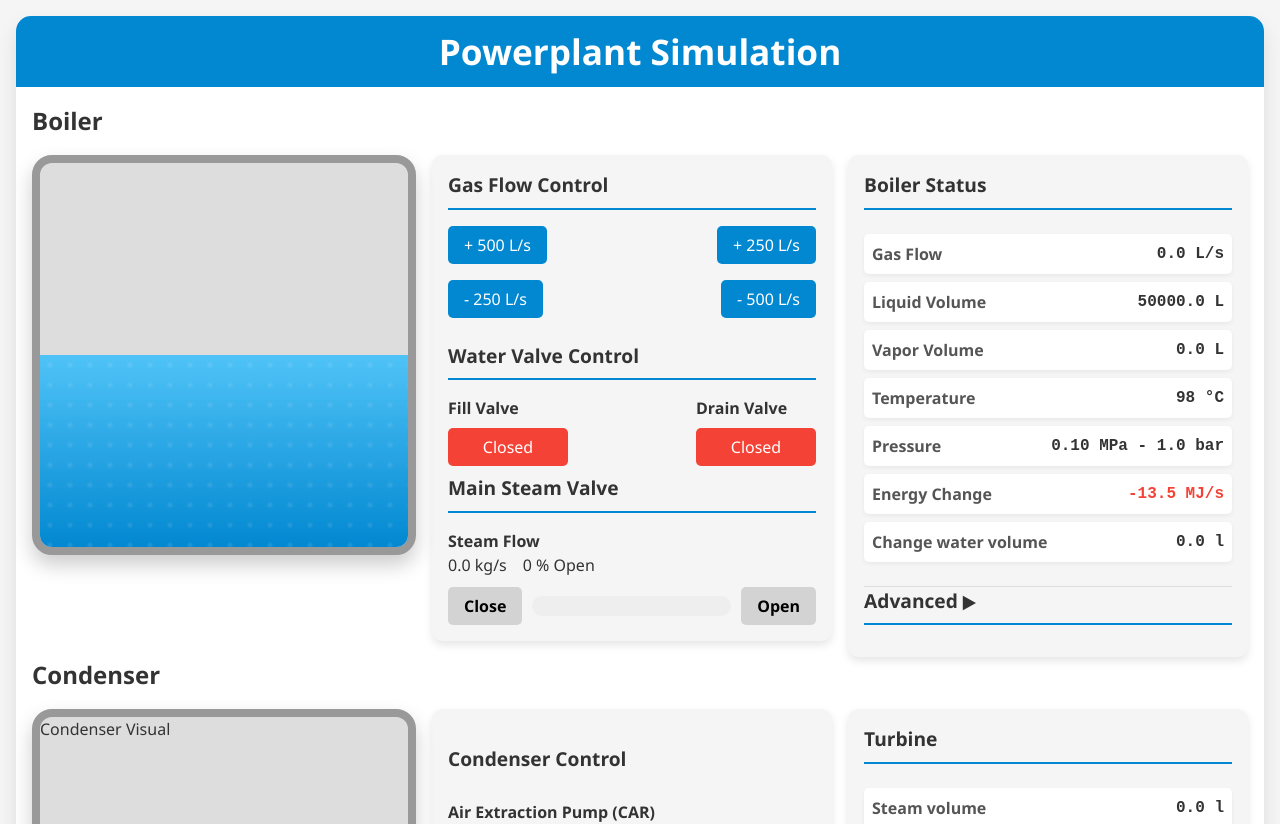
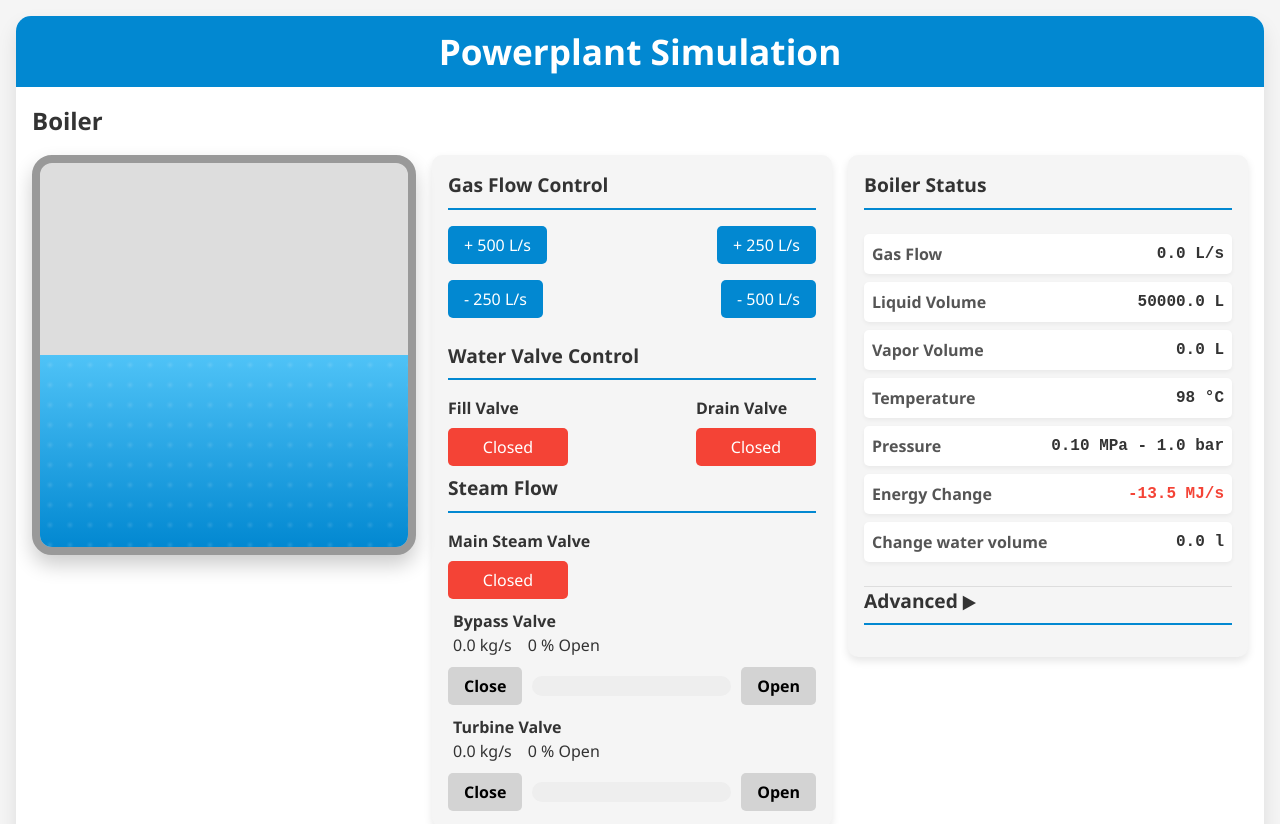
Before and after one commit to NarubyRiverlione/steamboiler, a React (Vite) app: page / in a window 1280 px wide. Shown: the top 824 px of the page. Built offline with nearby package versions, Linux system fonts and the light colour scheme.

Commit message:
Main Steam Valve - Bypass Valve refactor added Turbine valve (dummy)

```diff
--- a/src/components/Boiler/BoilerReadouts.tsx
+++ b/src/components/Boiler/BoilerReadouts.tsx
@@ -14,7 +14,7 @@ const BoilerReadouts = () => {
       energyDelta,
       steamMass,
       energy,
-      mainSteamValvePosition,
+      bypassValvePosition: BypassValvePosition,
       deltaWaterVolume,
     },
   } = usePowerPlant()
@@ -103,7 +103,7 @@ const BoilerReadouts = () => {
             <div className="readout-item">
               <span className="label">Steam Removal</span>
               <span className="value">
-                {((mainSteamValvePosition / 100) * MaxSteamRemovalRate).toFixed(1)} kg/h
+                {((BypassValvePosition / 100) * MaxSteamRemovalRate).toFixed(1)} kg/h
               </span>
             </div>
           </div>
--- a/src/components/Boiler/BoilerSteamValveControl.tsx
+++ b/src/components/Boiler/BoilerSteamValveControl.tsx
@@ -3,24 +3,51 @@ import usePowerPlant from "../../context/PowerPlantContext"
 import ValveSlider from "../ValveSlider"
 
 const {
-  CstBoiler: { MainSteamValveStep },
+  CstBoiler: { BypassValveStep, TurbineValveStep },
 } = CstSimulation
 const BoilerSteamValveControl = () => {
   const {
-    boilerState: { mainSteamValvePosition, steamFlowOut },
-    adjustMainSteamValve,
+    boilerState: {
+      bypassValvePosition,
+      turbineValvePosition,
+      bypassSteamFlowOut,
+      turbineSteamFlowOut,
+      mainSteamValve,
+    },
+    adjustBypassValve,
+    toggleMainSteamValve,
+    adjustTurbineValve,
   } = usePowerPlant()
 
   return (
     <div className="component-controls">
-      <h3>Main Steam Valve</h3>
+      <h3>Steam Flow</h3>
+
+      <div className="valve-buttons">
+        <div>
+          <h4>Main Steam Valve</h4>
+          <button
+            className={`valve-button ${mainSteamValve ? "open" : "closed"}`}
+            onClick={toggleMainSteamValve}
+          >
+            {mainSteamValve ? "Open" : "Closed"}
+          </button>
+        </div>
+      </div>
 
       <ValveSlider
-        Label="Steam Flow"
-        Value={`${steamFlowOut.toFixed(1)} kg/s`}
-        Position={mainSteamValvePosition}
-        Step={MainSteamValveStep}
-        cbAdjust={adjustMainSteamValve}
+        Label="Bypass Valve"
+        Value={`${bypassSteamFlowOut.toFixed(1)} kg/s`}
+        Position={bypassValvePosition}
+        Step={BypassValveStep}
+        cbAdjust={adjustBypassValve}
+      />
+      <ValveSlider
+        Label="Turbine Valve"
+        Value={`${turbineSteamFlowOut.toFixed(1)} kg/s`}
+        Position={turbineValvePosition}
+        Step={TurbineValveStep}
+        cbAdjust={adjustTurbineValve}
       />
     </div>
   )
--- a/src/components/Condenser/CondenserControlPanel.tsx
+++ b/src/components/Condenser/CondenserControlPanel.tsx
@@ -30,7 +30,8 @@ const CondenserControlPanel = () => {
   const recirculationPumpFlowRate = (recirculationPumpValvePosition / 100) * RecirculationPump_MaxFlowRate
   return (
     <div className="controls-panel">
-      <h3>Condenser Control</h3>
+      <div className="component-controls">
+        <h3>Pressure Control</h3>
 
         {/* Air Extraction Pump (CAR) Controls */}
         <div className="control-section">
@@ -58,10 +59,12 @@ const CondenserControlPanel = () => {
             cbAdjust={adjustSjaeValvePosition}
           />
         </div>
+      </div>
+      {/* Recirculation Pump Controls */}
+      <div className="component-controls">
+        <h3>Recirculation Pump</h3>
 
-      {/* Recirculation Pump Controls */}
         <div className="control-section">
-        <h4>Recirculation Pump</h4>
           <ValveSlider
             Label="Flow Rate:"
             Position={recirculationPumpValvePosition * 100}
@@ -70,9 +73,11 @@ const CondenserControlPanel = () => {
             cbAdjust={adjustRecirculationPumpValvePosition}
           />
         </div>
+      </div>
       {/* Condensation Pump Controls */}
+      <div className="component-controls">
         <div className="control-section">
-        <h4>Condensation Pump</h4>
+          <h3>Condensation Pump</h3>
           <ValveSlider
             Label="Flow Rate:"
             Position={condensationPumpValvePosition * 100}
@@ -81,6 +86,7 @@ const CondenserControlPanel = () => {
           />
         </div>
       </div>
+    </div>
   )
 }
 
--- a/src/components/simulator.css
+++ b/src/components/simulator.css
@@ -47,7 +47,12 @@
   width: 100%;
   height: 100%;
   animation: bubbling 2s infinite;
-  background-image: radial-gradient(circle at center, rgba(255, 255, 255, 0.4) 0, rgba(255, 255, 255, 0.1) 20%, transparent 30%);
+  background-image: radial-gradient(
+    circle at center,
+    rgba(255, 255, 255, 0.4) 0,
+    rgba(255, 255, 255, 0.1) 20%,
+    transparent 30%
+  );
   background-size: 20px 20px;
 }
 
@@ -103,7 +108,8 @@
 .valve-status {
   display: flex;
   justify-content: space-between;
-  margin-bottom: 5px;
+  margin: 5px;
+  padding-top: 5px;
 }
 .valve-slider-readouts {
   display: flex;
--- a/src/context/Boiler/BoilerReducer.ts
+++ b/src/context/Boiler/BoilerReducer.ts
@@ -15,9 +15,12 @@ export const initialBoilerState: BoilerState = {
   energy: calculateHeatingEnergy(CstBoiler.StartWaterVolume, 0, CstBoiler.StartTemperature), // kJ
   energyDelta: 0, // kJ/s
   steamMass: 0, // kg - Mass of steam currently in the boiler
-  mainSteamValvePosition: 0, // 0-100% open
-  steamFlowOut: 0, // g/s
+  bypassValvePosition: 0, // 0-100% open
+  turbineValvePosition: 0, // 0-100% open
+  bypassSteamFlowOut: 0, // g/s
+  turbineSteamFlowOut: 0, // g/s
   deltaWaterVolume: 0,
+  mainSteamValve: false, // closed
 }
 
 function boilerReducer(state: BoilerState, action: BoilerAction): BoilerState {
@@ -27,32 +30,43 @@ function boilerReducer(state: BoilerState, action: BoilerAction): BoilerState {
         ...state,
         gasFlow: Math.min(CstBoiler.MaxGasFlow, state.gasFlow + action.amount), // Cap at 10 L/s
       }
-
     case "DECREASE_GAS_FLOW":
       return {
         ...state,
         gasFlow: Math.max(0, state.gasFlow - action.amount),
       }
-
     case "TOGGLE_FILL_VALVE":
       return {
         ...state,
         fillValveOpen: !state.fillValveOpen,
       }
-
     case "TOGGLE_DRAIN_VALVE":
       return {
         ...state,
         drainValveOpen: !state.drainValveOpen,
       }
-
-    case "ADJUST_MAIN_STEAM_VALVE": {
+    case "TOGGLE_MAIN_STEAM_VALVE":
+      return {
+        ...state,
+        // only open Main Steam Valve if pressure is above Minimum
+        mainSteamValve: !state.mainSteamValve && state.pressure > CstBoiler.MainSteamValveMinimumPressure,
+      }
+    case "ADJUST_STEAM_BYPASS_VALVE": {
       // Ensure the valve position stays within 0-100%
-      const newPosition = Math.max(0, Math.min(100, state.mainSteamValvePosition + action.amount))
+      const bypassValvePosition = Math.max(0, Math.min(100, state.bypassValvePosition + action.amount))
 
       return {
         ...state,
-        mainSteamValvePosition: newPosition,
+        bypassValvePosition,
+      }
+    }
+    case "ADJUST_STEAM_TURBINE_VALVE": {
+      // Ensure the valve position stays within 0-100%
+      const turbineValvePosition = Math.max(0, Math.min(100, state.turbineValvePosition + action.amount))
+
+      return {
+        ...state,
+        turbineValvePosition,
       }
     }
     case "ADD_CONDENSATION_WATER": {
--- a/src/context/Boiler/BoilerTick.ts
+++ b/src/context/Boiler/BoilerTick.ts
@@ -92,8 +92,8 @@ function BoilerTick(boilerState: BoilerState): BoilerState {
   // --- Steam Removal Calculation ---
 
   // Only attempt to remove steam if there's steam and the valve is open
-  if (boilerState.mainSteamValvePosition > 0 && boilerState.steamMass > 0) {
-    const steamRemovalRate = (boilerState.mainSteamValvePosition / 100) * CstBoiler.MaxSteamRemovalRate
+  if (boilerState.bypassValvePosition > 0 && boilerState.steamMass > 0) {
+    const steamRemovalRate = (boilerState.bypassValvePosition / 100) * CstBoiler.MaxSteamRemovalRate
     removedSteamMass = Math.min(boilerState.steamMass, steamRemovalRate * CstSimulation.DeltaTime)
 
     // Calculate energy loss from steam removal
@@ -168,19 +168,24 @@ function BoilerTick(boilerState: BoilerState): BoilerState {
     newPressure = Math.max(atmosphericPressure, calculatedPressure)
   }
 
-  // steam flow out via the Steam Master Valve
-  const newSteamOutFlow =
-    newSteamMass > 0.1 ? (boilerState.mainSteamValvePosition / 100) * CstBoiler.MaxSteamRemovalRate : 0
+  // steam flow out via the Bypass  Valve
+  const newBypassOutFlow =
+    newSteamMass > 0.1 ? (boilerState.bypassValvePosition / 100) * CstBoiler.MaxSteamRemovalRate : 0
+  // steam flow out via the Turbine Valve
+  const maxTurbineFlow = newSteamMass - newBypassOutFlow
+  const newTurbineOutFlow =
+    maxTurbineFlow > 0.1 ? (boilerState.turbineValvePosition / 100) * CstBoiler.MaxSteamRemovalRate : 0
 
   return {
     ...boilerState,
-    waterVolume: Number(newWaterVolume.toFixed(1)),
-    temperature: Number(newTemperature.toFixed(1)),
-    pressure: Number(newPressure.toFixed(1)),
-    steamMass: Number(newSteamMass.toFixed(6)), // Store updated steam mass with higher precision
-    energy: Number(newEnergy.toFixed(1)),
-    energyDelta: Number((energyChange / CstSimulation.DeltaTime).toFixed(1)),
-    steamFlowOut: Number(newSteamOutFlow.toFixed(1)),
+    waterVolume: newWaterVolume,
+    temperature: newTemperature,
+    pressure: newPressure,
+    steamMass: newSteamMass, // Store updated steam mass with higher precision
+    energy: newEnergy,
+    energyDelta: energyChange / CstSimulation.DeltaTime,
+    bypassSteamFlowOut: newBypassOutFlow,
+    turbineSteamFlowOut: newTurbineOutFlow,
     deltaWaterVolume: newWaterVolume - boilerState.waterVolume,
   }
 }
--- a/src/context/PowerPlantProvider.tsx
+++ b/src/context/PowerPlantProvider.tsx
@@ -24,7 +24,7 @@ function PowerPlantProvider({ children }: { children: ReactNode }) {
       boilerDispatch({ type: "SIMULATE_TICK" })
 
       // condenser vacuum
-      const { steamFlowOut } = boilerState
+      const { bypassSteamFlowOut: steamFlowOut } = boilerState
       condenserDispatch({ type: "SIMULATE_TICK", payload: { boilerSteamFlow: steamFlowOut } })
 
       // add condensation water to the boiler
@@ -36,7 +36,7 @@ function PowerPlantProvider({ children }: { children: ReactNode }) {
     }
   }, [boilerState, condenserState, condenserDispatch])
 
-  // Boiler action creators
+  //#region  Boiler action creators
   const increaseGasFlow = (amount: number) => {
     boilerDispatch({ type: "INCREASE_GAS_FLOW", amount })
   }
@@ -49,11 +49,18 @@ function PowerPlantProvider({ children }: { children: ReactNode }) {
   const toggleDrainValve = () => {
     boilerDispatch({ type: "TOGGLE_DRAIN_VALVE" })
   }
-  const adjustMainSteamValve = (amount: number) => {
-    boilerDispatch({ type: "ADJUST_MAIN_STEAM_VALVE", amount })
+  const adjustBypassValve = (amount: number) => {
+    boilerDispatch({ type: "ADJUST_STEAM_BYPASS_VALVE", amount })
   }
+  const toggleMainSteamValve = () => {
+    boilerDispatch({ type: "TOGGLE_MAIN_STEAM_VALVE" })
+  }
+  const adjustTurbineValve = (amount: number) => {
+    boilerDispatch({ type: "ADJUST_STEAM_TURBINE_VALVE", amount })
+  }
+  //#endregion
 
-  // Condenser action creators
+  //#region Condenser action creators
   const toggleAirExtractionPump = () => {
     condenserDispatch({
       type: "SET_AIR_EXTRACTION_PUMP_ENABLED",
@@ -93,19 +100,26 @@ function PowerPlantProvider({ children }: { children: ReactNode }) {
       payload: { condensationPumpValvePosition },
     })
   }
+  //#endregion
 
   return (
     <PowerPlantContext.Provider
       value={{
+        // boiler reducer
         boilerState,
         boilerDispatch,
+        // condenser reducer
         condenserState,
         condenserDispatch,
+        // boiler actions
         increaseGasFlow,
         decreaseGasFlow,
         toggleFillValve,
         toggleDrainValve,
-        adjustMainSteamValve,
+        adjustBypassValve,
+        toggleMainSteamValve,
+        adjustTurbineValve,
+        // condenser actions
         toggleAirExtractionPump,
         toggleSjae,
         adjustSjaeValvePosition,
--- a/src/context/const.ts
+++ b/src/context/const.ts
@@ -18,7 +18,9 @@ export const CstSimulation = {
     SteamExpansionFactorMedium: 1200, // For temperatures 100-150°C
     SteamExpansionFactorHigh: 800, // For temperatures > 150°C
     MaxSteamRemovalRate: 150, // kg/second when valve is fully open
-    MainSteamValveStep: 5,
+    BypassValveStep: 5, // % per click open/close
+    TurbineValveStep: 5, // % per click open/close
+    MainSteamValveMinimumPressure: 10, // bar = 1MPa
   },
   // Condenser settings
   CstCondenser: {
```
Also changed, not shown: src/context/Boiler/BoilerTypes.ts (+9 -4 lines), src/context/PowerPlantContext.tsx (+5 -4 lines). Lines whose indentation alone changed are shown as unchanged.
